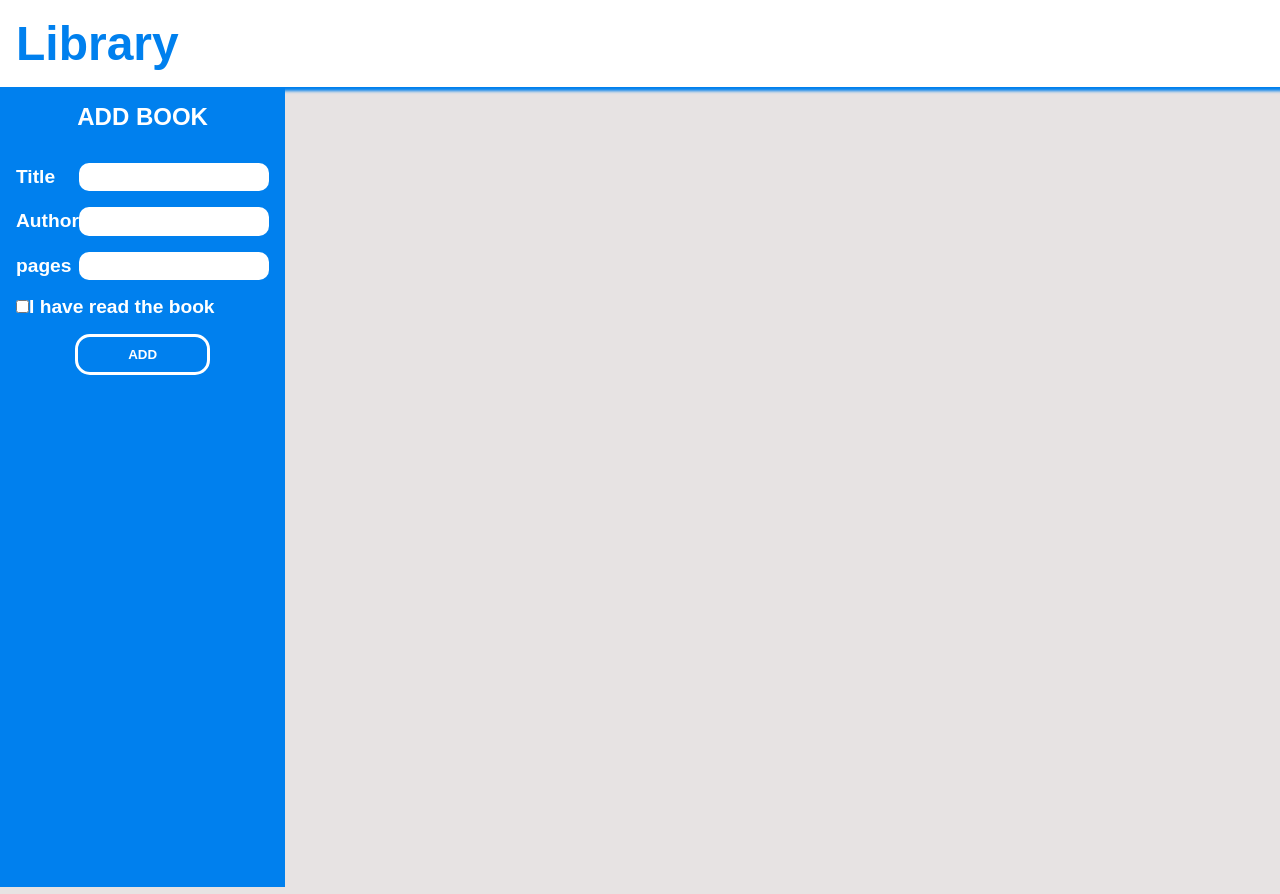
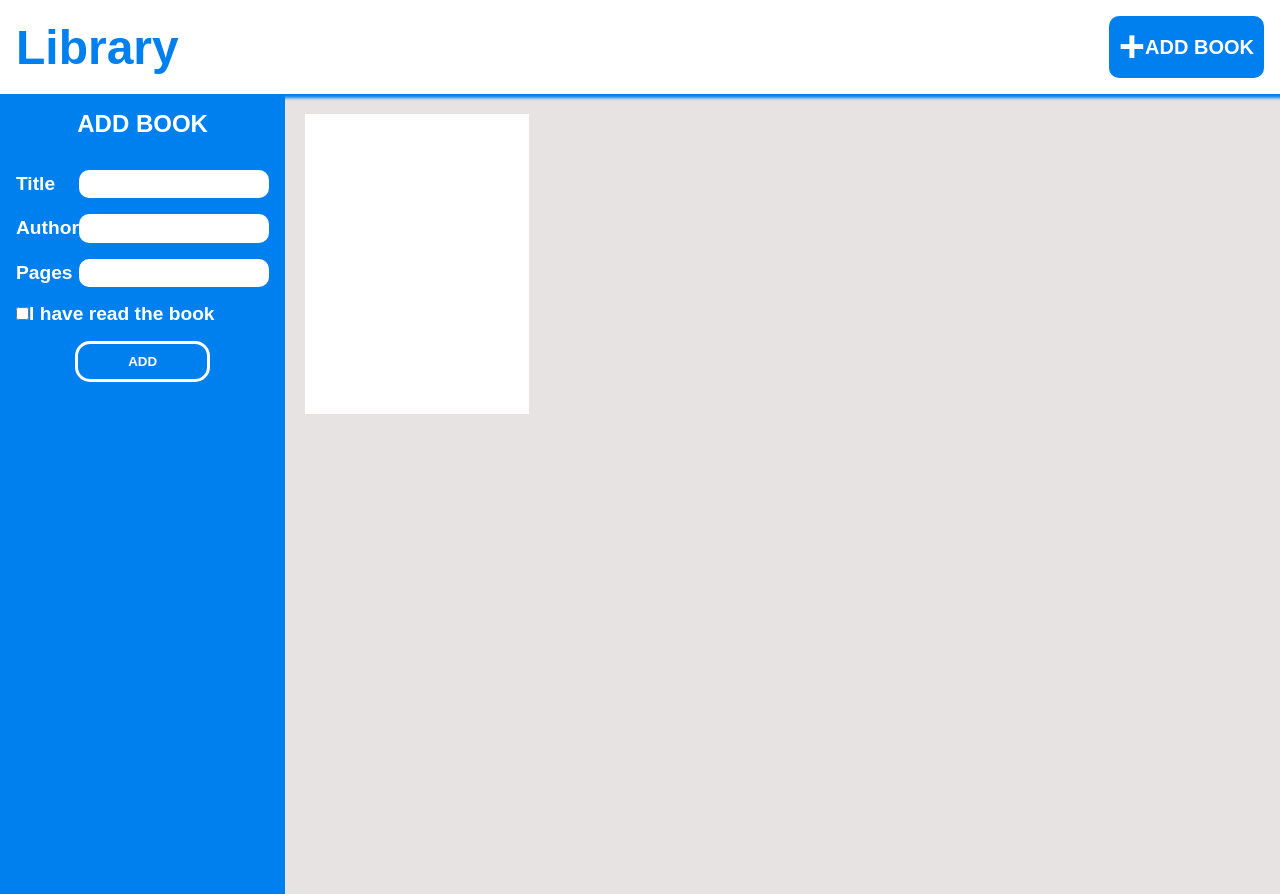
Before and after one commit to PhoenixTech2003/library, a plain HTML site: page index.html in a window 1280 px wide. Drawn offline with Linux system fonts and the light colour scheme.

Commit message:
Add book-card class

```diff
--- a/index.html
+++ b/index.html
@@ -8,6 +8,7 @@
 <body>
     <div class="header">
         <h1>Library</h1>
+        <button><span>+</span>ADD BOOK</button>
     </div>
     <div class="main-container">
         <div class="side-bar">
@@ -17,7 +18,7 @@
 
                 <label for="author">Author</label><input type="text" id="author">
 
-                <label for="pages">pages </label><input type="number" id="pages">
+                <label for="pages">Pages </label><input type="number" id="pages">
 
                 <div class="read">
                     <input type="checkbox" id="read"><label for="read">I have read the book</label>
@@ -26,7 +27,13 @@
 
             </form>
         </div>
-        <div class="book-list"></div>
+        <div class="book-list">
+            <div class="book-card"></div>
+
+
+
+
+        </div>
     </div>
 
 </body>
```
